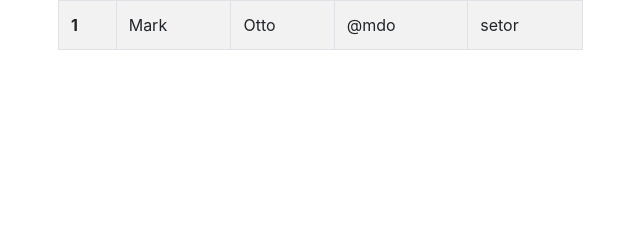
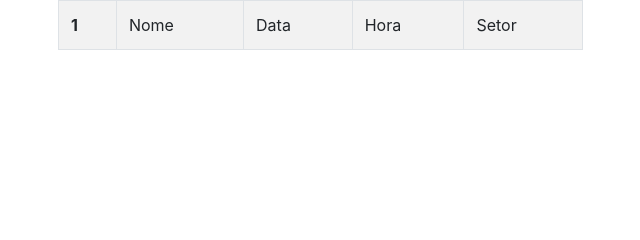
Before and after one commit to mercurio236/SiteIOT, a PHP site: page /index.php?page=monitoramento in a window 1280 px wide. Shown: the part 242-482 px from the top of the page, without its empty margins (42-682 px from the left). Run offline with PHP 8.4, Linux system fonts and the light colour scheme; tables that the repository leaves empty hold one stand-in row (values such as "Sample post").

```diff
--- a/monitoramento.php
+++ b/monitoramento.php
@@ -64,10 +64,10 @@ $pesquisa_nome = mysqli_query($conn, $resultado_pes);
         <tbody>
             <tr>
                 <th scope='row'>1</th>
-                <td>Mark</td>
-                <td>Otto</td>
-                <td>@mdo</td>
-                <td>setor</td>
+                <td>Nome</td>
+                <td>Data</td>
+                <td>Hora</td>
+                <td>Setor</td>
             </tr>
         </tbody>
     </table>
```
